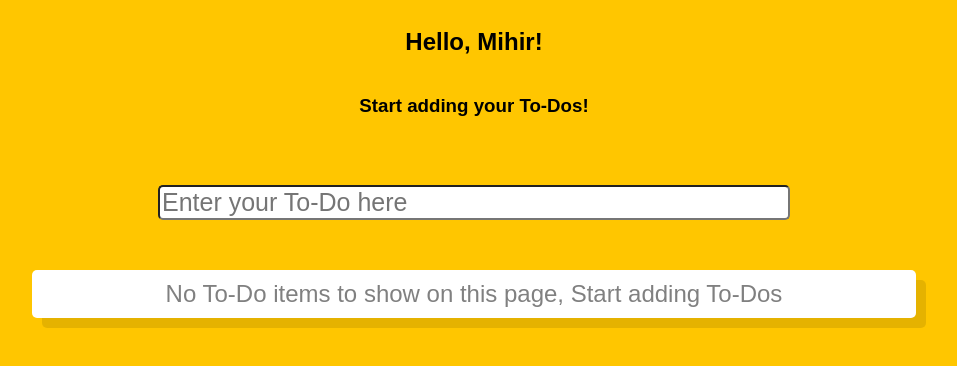
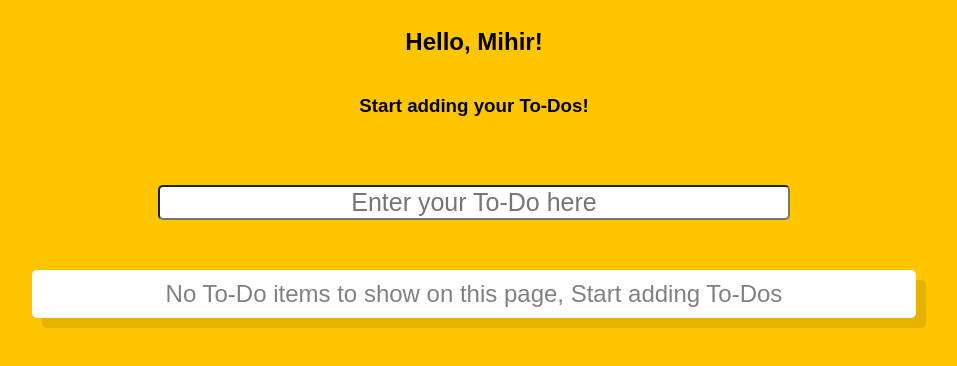
Before and after one commit to unmih-sh/React-ToDo-App, a React (Create React App) app: page / in a window 1280 px wide. Shown: the top 366 px of the page, without its empty margins (166-1123 px from the left). Built offline with nearby package versions, Linux system fonts and the light colour scheme.

Commit message:
Fix style of input in AddToDoContainer

```diff
--- a/styles/stylesheet.css
+++ b/styles/stylesheet.css
@@ -14,11 +14,7 @@ body {
   flex: 1;
   border-radius: 5px;
   font-size: 25px;
-}
-
-.addToDoContainer button {
-  border-radius: 5px;
-  font-size: 20px;
+  text-align: center;
 }
 
 .notification {
```
